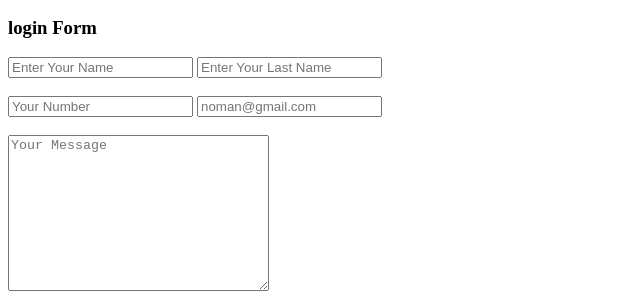
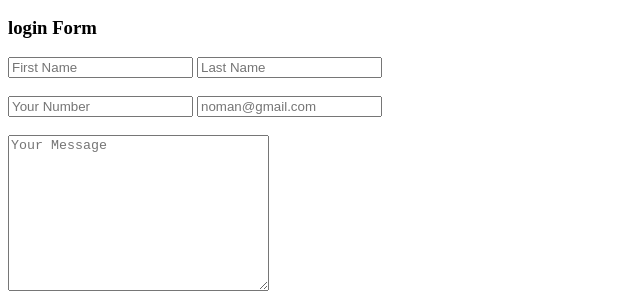
Before and after one commit to NomanANO/Basic-Structure, a plain HTML site: page index.html in a window 1280 px wide. Shown: the part 1050-1342 px from the top of the page, 0-640 px from the left. Drawn offline with Linux system fonts and the light colour scheme.

Commit message:
Update index.html

```diff
--- a/index.html
+++ b/index.html
@@ -86,8 +86,8 @@
 
 			<form action="">
 				<div class="input-box">
-					<input type="text" name="" id="" placeholder="Enter Your Name">
-					<input type="text" name="" id="" placeholder="Enter Your Last Name">
+					<input type="text" name="" id="" placeholder="First Name">
+					<input type="text" name="" id="" placeholder="Last Name">
 				</div> <br>
 				<div class="input-box">
 					<input type="number" name="" id="" placeholder="Your Number">
```
